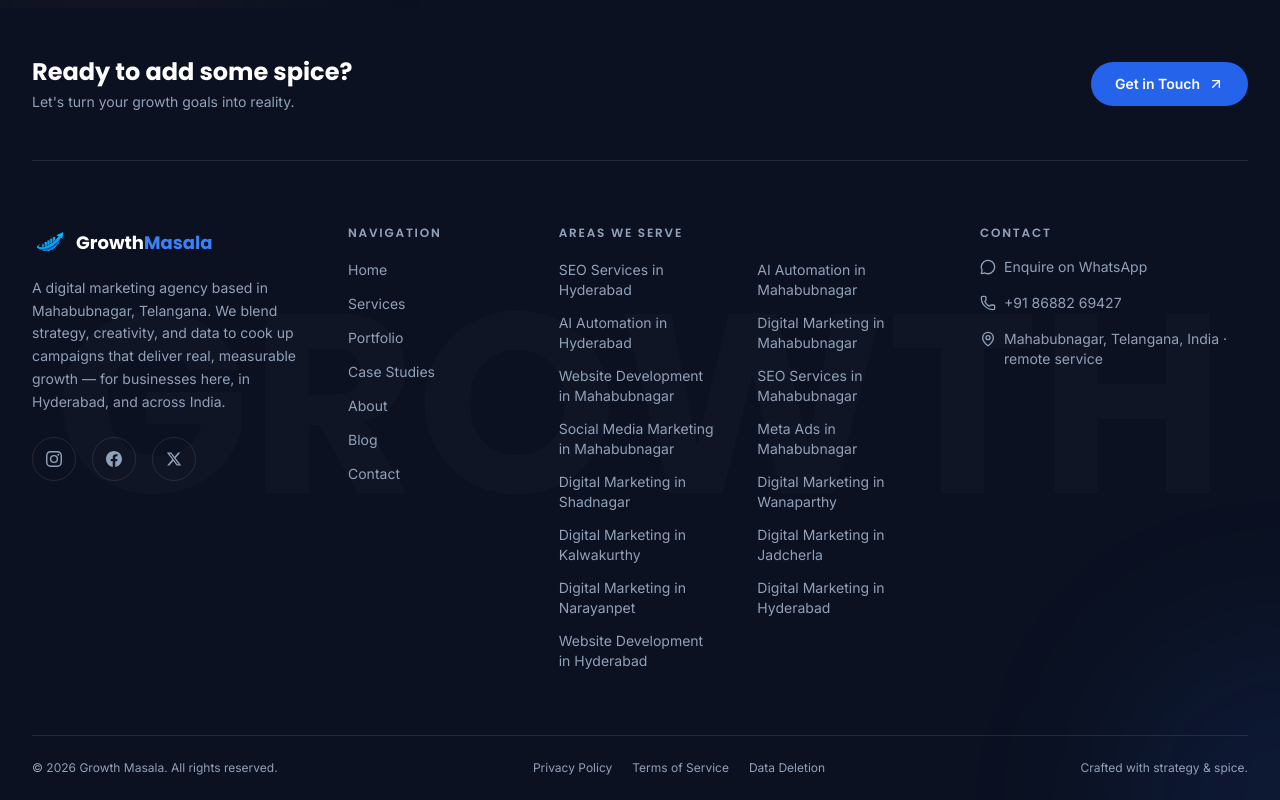
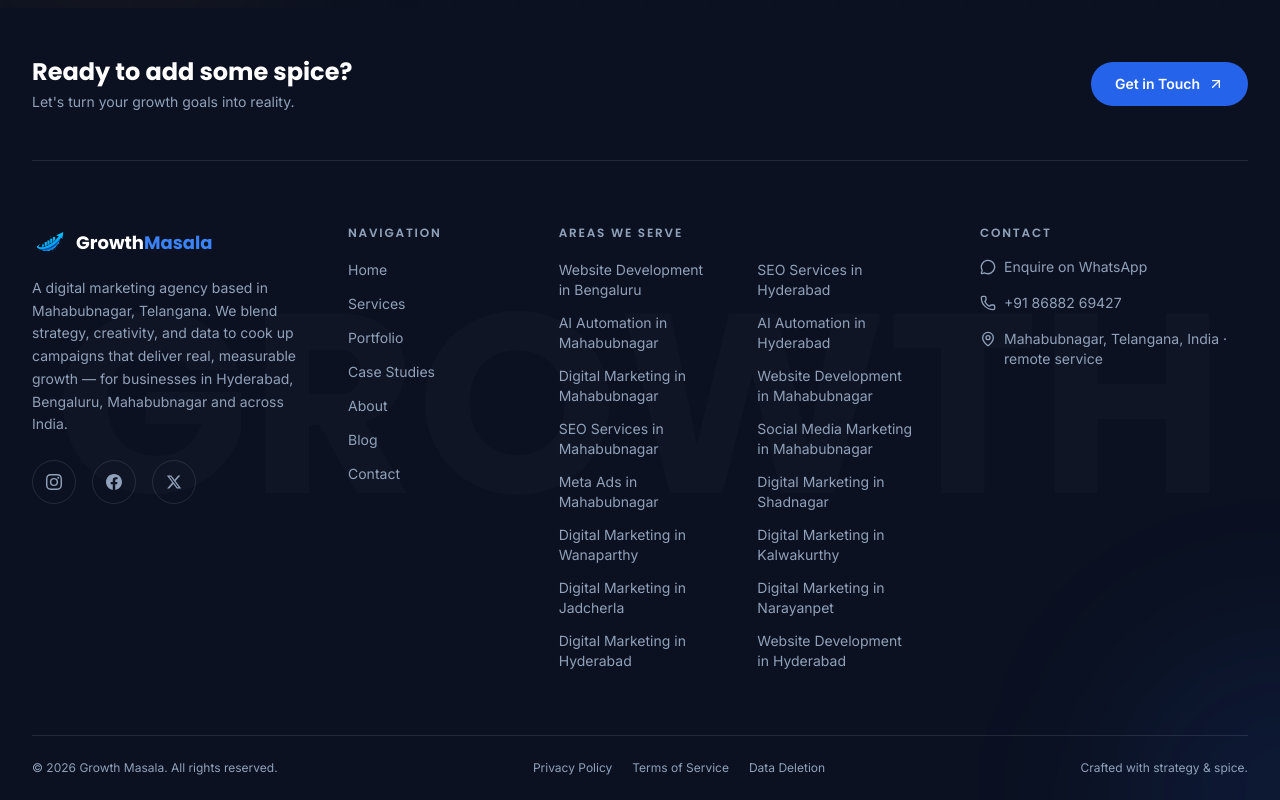
Before and after one commit to Haseeburrahmann/growth-masala, a Next.js app: page /blog/website-design-cost-mahabubnagar in a window 1280 px wide. Shown: the part 8715-9515 px from the top of the page. Built offline with nearby package versions, Linux system fonts and the light colour scheme; no server answers.

Commit message:
feat: expand website services to Bengaluru and strengthen Hyderabad intent

```diff
--- a/src/components/home/HeroSection.tsx
+++ b/src/components/home/HeroSection.tsx
@@ -194,9 +194,9 @@ export default function HeroSection() {
             className="animate-hero-reveal-text mt-7 max-w-xl text-base leading-relaxed text-slate-400 sm:text-lg"
             style={{ animationDelay: "180ms" }}
           >
-            Websites, online stores, SEO and ads for businesses in Mahabubnagar,
-            Hyderabad and across Telangana. Fixed price agreed before work
-            starts.
+            Websites, online stores, SEO and AI workflows for businesses in
+            Hyderabad, Bengaluru and Mahabubnagar. Remote delivery, with a fixed
+            price agreed before work starts.
           </p>
 
           <div
--- a/src/components/layout/Footer.tsx
+++ b/src/components/layout/Footer.tsx
@@ -76,8 +76,8 @@ export default function Footer() {
             <p className="mt-4 max-w-sm text-sm leading-relaxed text-slate-400">
               A digital marketing agency based in {baseLocationLine}. We blend strategy,
               creativity, and data to cook up campaigns that deliver real,
-              measurable growth — for businesses here, in Hyderabad, and across
-              India.
+              measurable growth — for businesses in Hyderabad, Bengaluru,
+              Mahabubnagar and across India.
             </p>
             <div className="mt-6 flex items-center gap-4">
               {[
--- a/src/components/services/ServiceGroupsGrid.tsx
+++ b/src/components/services/ServiceGroupsGrid.tsx
@@ -257,13 +257,19 @@ export default function ServiceGroupsGrid() {
               className="font-semibold text-primary hover:underline"
             >
               Mahabubnagar
-            </Link>{" "}
-            and{" "}
+            </Link>,{" "}
             <Link
               href="/website-development-hyderabad"
               className="font-semibold text-primary hover:underline"
             >
               Hyderabad
+            </Link>
+            {" "}and{" "}
+            <Link
+              href="/website-development-bangalore"
+              className="font-semibold text-primary hover:underline"
+            >
+              Bengaluru (Bangalore)
             </Link>
             .
           </p>
--- a/src/components/services/ServicesCTA.tsx
+++ b/src/components/services/ServicesCTA.tsx
@@ -120,7 +120,7 @@ export default function ServicesCTA() {
             One message with what you are trying to fix. You get a scope and a
             fixed number back — usually the same day, not after a discovery
             call. The consultation is free. We are based in {address.locality}
-            and deliver work remotely across Hyderabad and Telangana.
+            and deliver work remotely for Hyderabad, Bengaluru and Telangana businesses.
           </p>
 
           <div className="mt-9 flex flex-col gap-3 sm:flex-row sm:items-center sm:gap-4">
--- a/src/data/business.ts
+++ b/src/data/business.ts
@@ -97,6 +97,7 @@ export const areasServed = [
   "Jadcherla",
   "Narayanpet",
   "Hyderabad",
+  "Bengaluru",
 ] as const;
 
 export const openingHours = {
--- a/src/data/faqs.ts
+++ b/src/data/faqs.ts
@@ -231,6 +231,13 @@ function addOnPrice(name: string): string {
  * explicitly invites — still parse `FAQPage`.
  */
 export const locationFaqOverrides: Record<string, FaqItem[]> = {
+  "website-development-bangalore": [
+    { question: "How much does a website cost for a Bangalore business?", answer: `Our five-page Starter package is ${formatPrice(websiteTiers[0].amount)} before GST, including copy, responsive design, basic on-page SEO, a WhatsApp enquiry button and contact form, and 30 days of support. Growth is ${formatPrice(websiteTiers[1].amount)} for up to ten pages plus a blog. Domain and hosting renewals, optional care, paid tools and custom features are itemised separately.` },
+    { question: "Have you built a school website in Bengaluru?", answer: "Yes. Our published portfolio includes Triveni Balavikas Central School in Bagalagunte, Bengaluru. The live website includes academics, pedagogy, leadership, admissions information and school-life photos. It is evidence of website work, not a claim of increased admissions or search traffic." },
+    { question: "Does a school website include an admissions portal or fee payments?", answer: "Only when those features are included in the agreed scope. We distinguish public admissions information and enquiry capture from application processing, fee payments, student accounts and school-management integrations. Those systems need their own requirements, access controls, testing and support plan." },
+    { question: "Are you based in Bangalore, and can you handle Kannada content?", answer: "Growth Masala is based in Mahabubnagar, Telangana, and works remotely with Bengaluru clients. We have no Bengaluru office. We communicate in English, Telugu and Hindi. Kannada content can be scoped with supplied copy or an agreed review process; it is not included as an unreviewed automatic translation." },
+    { question: "Can you improve SEO or add AI automation after launch?", answer: "Yes, as a separate agreed scope. SEO work can cover technical issues, service pages, useful content and Search Console reporting. A website chatbot or WhatsApp workflow serves a different purpose: answering approved questions or routing enquiries. We review the process, human handoff and recurring costs before recommending an automation." },
+  ],
   "seo-services-hyderabad": [
     { question: "What does an SEO engagement include?", answer: "The scope can include a technical and indexing audit, query-to-page mapping, on-page fixes, content improvements, internal links and reporting. We agree the pages, work and reporting period after reviewing your site; we do not sell an undefined number of monthly keywords." },
     { question: "Can you guarantee clicks or a first-page ranking?", answer: "No. Search visibility depends on Google, competition, demand and the site's existing position. We can commit to an agreed body of work and transparent measurement. A click target is a planning goal, not a guaranteed result or a reason to buy artificial traffic." },
--- a/src/data/locations.ts
+++ b/src/data/locations.ts
@@ -1,3 +1,5 @@
+import { formatPrice, websiteTiers } from "@/data/pricing";
+
 /**
  * Location + service landing pages.
  *
@@ -10,9 +12,8 @@
  * doorway pages and get filtered by Google. If you add a city, write real copy
  * for it — do not clone an existing entry and find-replace the name.
  *
- * Geography note: these towns are all in Telangana within reach of Mahabubnagar.
- * District boundaries were redrawn in 2016, so the copy deliberately avoids
- * asserting which district each town now belongs to.
+ * Service areas include Telangana and Bengaluru. Delivery is remote from
+ * Mahabubnagar; a service-area page must never imply an office in that city.
  */
 
 export interface LocationPage {
@@ -38,6 +39,19 @@ export interface LocationPage {
 }
 
 export const locationPages: LocationPage[] = [
+  {
+    slug: "website-development-bangalore",
+    city: "Bengaluru",
+    serviceLabel: "Website Development",
+    title: "Website Development in Bangalore",
+    metaDescription: `Websites for Bangalore businesses from ${formatPrice(websiteTiers[0].amount)} + GST. See our Bengaluru school project, compare scope and enquire on WhatsApp. Remote delivery.`,
+    h1: "Website development for Bangalore businesses",
+    intro: `A website should help a visitor understand your business and take the next step. We build websites for Bengaluru (Bangalore) schools and service businesses, with mobile layouts, clear content and WhatsApp enquiries. Our five-page Starter package is ${formatPrice(websiteTiers[0].amount)} before GST; custom admissions systems and integrations are scoped separately. Delivery is remote from Mahabubnagar, Telangana.`,
+    whyLocal: "Our published Bengaluru work includes Triveni Balavikas Central School in Bagalagunte. Its website brings academics, teaching approach, leadership, school-life photos and admissions information into one place. Parents can move from learning about the school to an enquiry without relying on a social-media feed. You can inspect the live project below; we do not claim an admissions or traffic increase without measured results.",
+    marketContext: "For a school, the important journey may be curriculum to campus information to an admissions enquiry. For a service business, it may be service scope to project evidence to a quote. We use those decisions to choose the pages and contact flow. A Bengaluru address is not a requirement for remote delivery: you provide approved business details and photographs, and we review a working draft with you before launch.",
+    featuredServices: ["website-development", "seo", "ai-automation"],
+    relatedSlugs: ["website-development-hyderabad", "website-development-mahabubnagar"],
+  },
   {
     slug: "seo-services-hyderabad",
     city: "Hyderabad",
@@ -339,10 +353,10 @@ export const locationPages: LocationPage[] = [
     serviceLabel: "Website Development",
     title: "Website Development in Hyderabad",
     metaDescription:
-      "Website development for Hyderabad businesses. Mobile-ready pages, clear ownership, WhatsApp enquiries and 30-day support, delivered remotely.",
+      `Hyderabad business websites from ${formatPrice(websiteTiers[0].amount)} + GST: five pages, copy, mobile design and WhatsApp enquiries. See project work and compare the scope.`,
     h1: "Website Development in Hyderabad",
     intro:
-      "Growth Masala is based in Mahabubnagar and builds websites for Hyderabad businesses remotely. We plan mobile-first pages around the questions your customers ask, with search-ready structure, hosting and SSL setup, performance optimisation, and 30 days of post-launch support.",
+      `Business website development in Hyderabad starts with a clear scope: our five-page Starter package is ${formatPrice(websiteTiers[0].amount)} before GST, including copy, mobile-responsive design, on-page SEO basics, WhatsApp enquiries and 30 days of support. We build remotely from Mahabubnagar for service businesses, clinics and retailers. Additional branches, booking systems and integrations are quoted before work starts.`,
     whyLocal:
       "Our Kings Mobile World case study shows a repair website built for a Hyderabad business with four branches. That version brought branch details, repair and brand information, and WhatsApp enquiries together. The client's current website has changed since this project. Growth Masala works remotely from Mahabubnagar; no traffic or revenue result is claimed for the project.",
     marketContext:
```
Also changed, not shown: src/data/locationDetails.ts (+21 -0 lines).
